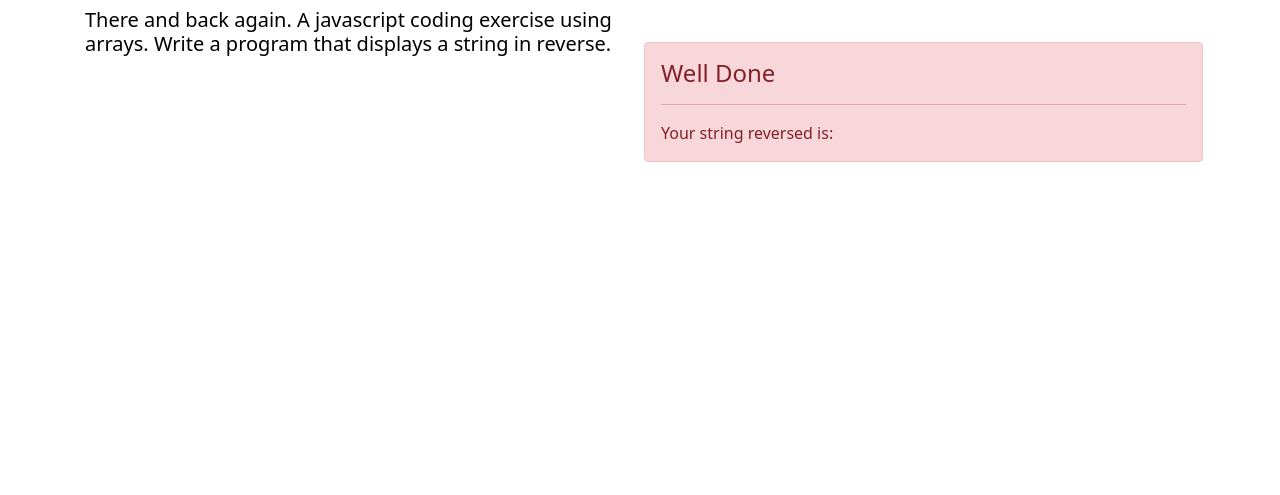
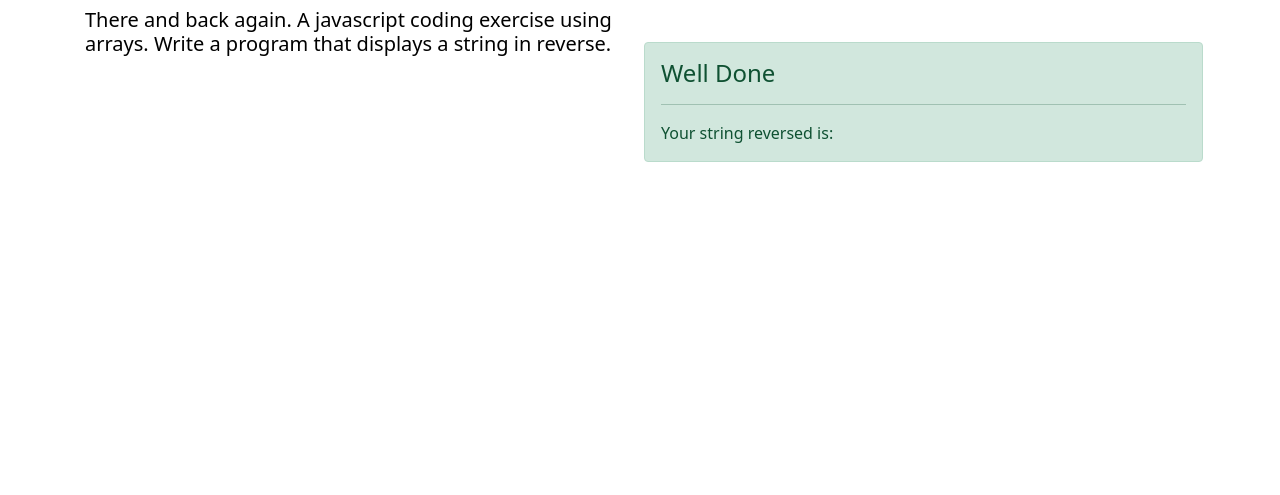
Before and after one commit to BrentCleary/Rewind-There-and-Back-Again, a plain HTML site: page app.html in a window 1280 px wide. Both pictures are taken after a click on the button "Reverse". Shown: the part 231-726 px from the top of the page. Drawn offline with nearby package versions, Linux system fonts and the light colour scheme.

Commit message:
Updating Color of Return Message

```diff
--- a/app.html
+++ b/app.html
@@ -74,7 +74,7 @@
             <div class="col-12">
               <button type="button" id="btnSubmit" class="btn btn-danger">Reverse</button>
             </div>
-            <div class="alert alert-danger mt-5 invisible fade show" id="alert" role="alert">
+            <div class="alert alert-success mt-5 invisible fade show" id="alert" role="alert">
               <h4 class="alert-heading">Well Done</h4>
               <hr>
               <p class="mb-0" id="msg">
```
